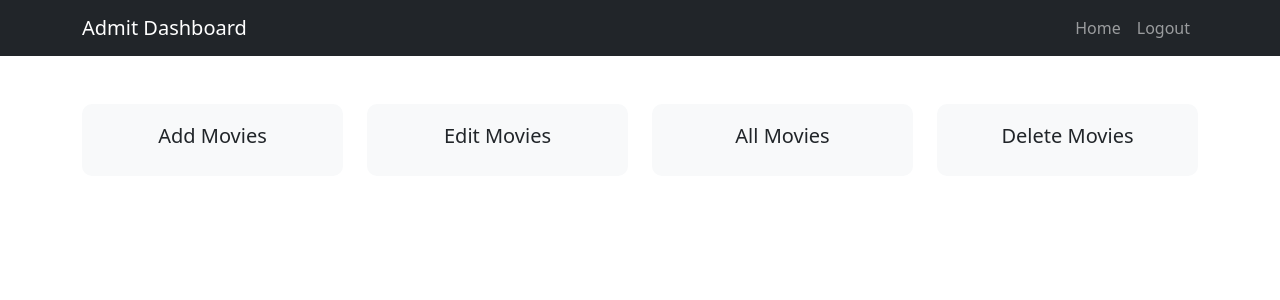
After one commit to GamerBoy2K/movie-recommendation-django, a Django app: page /adminDashboard in a window 1280 px wide. The commit adds this page. Shown: the top 300 px of the page. Run offline with Django 4.2, Linux system fonts and the light colour scheme.

Commit message:
basic Login Logout implemented

```diff
--- /dev/null
+++ b/movie_recom/templates/adminHome.html
@@ -0,0 +1,67 @@
+<!DOCTYPE html>
+<html lang="en">
+<head>
+  <meta charset="UTF-8">
+  <meta name="viewport" content="width=device-width, initial-scale=1.0">
+  <title>Admit Dashboard</title>
+  <link rel="stylesheet" href="https://cdn.jsdelivr.net/npm/bootstrap@5.3.0/dist/css/bootstrap.min.css">
+  <style>
+    .box-button {
+      background-color: #f8f9fa;
+      border-radius: 10px;
+      padding: 20px;
+      margin-bottom: 20px;
+      text-align: center;
+      cursor: pointer;
+    }
+  </style>
+</head>
+<body>
+  <nav class="navbar navbar-expand-lg navbar-dark bg-dark">
+    <div class="container">
+      <a class="navbar-brand" href="#">Admit Dashboard</a>
+      <button class="navbar-toggler" type="button" data-bs-toggle="collapse" data-bs-target="#navbarNav"
+        aria-controls="navbarNav" aria-expanded="false" aria-label="Toggle navigation">
+        <span class="navbar-toggler-icon"></span>
+      </button>
+      <div class="collapse navbar-collapse" id="navbarNav">
+        <ul class="navbar-nav ms-auto">
+          <li class="nav-item">
+            <a class="nav-link" href="#">Home</a>
+          </li>
+          <li class="nav-item">
+            <a class="nav-link" href="logout">Logout</a>
+          </li>
+        </ul>
+      </div>
+    </div>
+  </nav>
+
+  <div class="container mt-5">
+    <div class="row">
+      <div class="col-md-6 col-lg-3">
+        <div class="box-button">
+          <h5>Add Movies</h5>
+        </div>
+      </div>
+      <div class="col-md-6 col-lg-3">
+        <div class="box-button">
+          <h5>Edit Movies</h5>
+        </div>
+      </div>
+      <div class="col-md-6 col-lg-3">
+        <div class="box-button">
+          <h5>All Movies</h5>
+        </div>
+      </div>
+      <div class="col-md-6 col-lg-3">
+        <div class="box-button">
+          <h5>Delete Movies</h5>
+        </div>
+      </div>
+    </div>
+  </div>
+
+  <script src="https://cdn.jsdelivr.net/npm/bootstrap@5.3.0/dist/js/bootstrap.bundle.min.js"></script>
+</body>
+</html>
--- a/movie_recom/templates/login.html
+++ b/movie_recom/templates/login.html
@@ -103,7 +103,8 @@
         <i class="fas fa-user-circle"></i>
       </div>
       <h1>Login</h1>
-      <form>
+      <form method="POST">
+        {% csrf_token %}
         <label for="username"><b>Username</b></label>
         <input type="text" placeholder="Enter Username" name="username" required>
 
@@ -112,6 +113,7 @@
 
         <button type="submit" style="padding: 3%;color: #4CAF50;background-color: #dedfe0;border: 0;">Login</button>
       </form>
+
       <div class="signup">
         Don't have an account? <a href="./signup">Sign up</a>
       </div>
--- a/movie_recom/websiteSuggest/urls.py
+++ b/movie_recom/websiteSuggest/urls.py
@@ -6,7 +6,8 @@ from django.conf.urls.static import static
 
 urlpatterns=[
     path('',views.indexPage),
-    path('login',views.login),
+    path('login',views.login_users),
+    path('logout',views.logout_users),
     path('signup',views.signup),
     path('searchResult',views.searchResult),
     path('search',views.search),
@@ -16,5 +17,7 @@ urlpatterns=[
     path('addMov',views.addMov),
     path('edit/<int:id>',views.editMovie),
     path('editMovFinal',views.editFinalMovie),
+    path('invalidCredentials',views.invalidCredentials),
+    path('adminDashboard',views.adminDashboard),
 
 ]+ static(settings.MEDIA_URL, document_root=settings.MEDIA_ROOT)
--- a/movie_recom/websiteSuggest/views.py
+++ b/movie_recom/websiteSuggest/views.py
@@ -3,12 +3,34 @@ from django.http import HttpResponse
 from .models import *
 from .forms import *
 from django.http import JsonResponse
+from django.contrib.auth import authenticate,login,logout
+from django.contrib import messages
 
 def indexPage(request):
     return render(request,'index.html')
 
-def login(request):
+def login_users(request):
+    if request.method == "POST":
+        username = request.POST["username"]
+        password = request.POST["password"]
+        user = authenticate(request, username=username, password=password)
+        if user is not None:
+            login(request, user)
+            return redirect(adminDashboard)
+        else:
+            messages.success(request,"Invalid Details")
+            return redirect(invalidCredentials)
     return render(request,'login.html')
+
+def logout_users(request):
+    logout(request)
+    return redirect(invalidCredentials)
+
+def adminDashboard(request):
+    return render(request,'adminHome.html')
+
+def invalidCredentials(request):
+    return render(request,'invalidCredentials.html')
 
 def signup(request):
     return render(request,'signup.html')
```
Also changed, not shown: movie_recom/templates/invalidCredentials.html (added, +28 -0 lines), movie_recom/media/images/irman2008.jpg (added), movie_recom/media/images/pacman2015.jpg (added).
